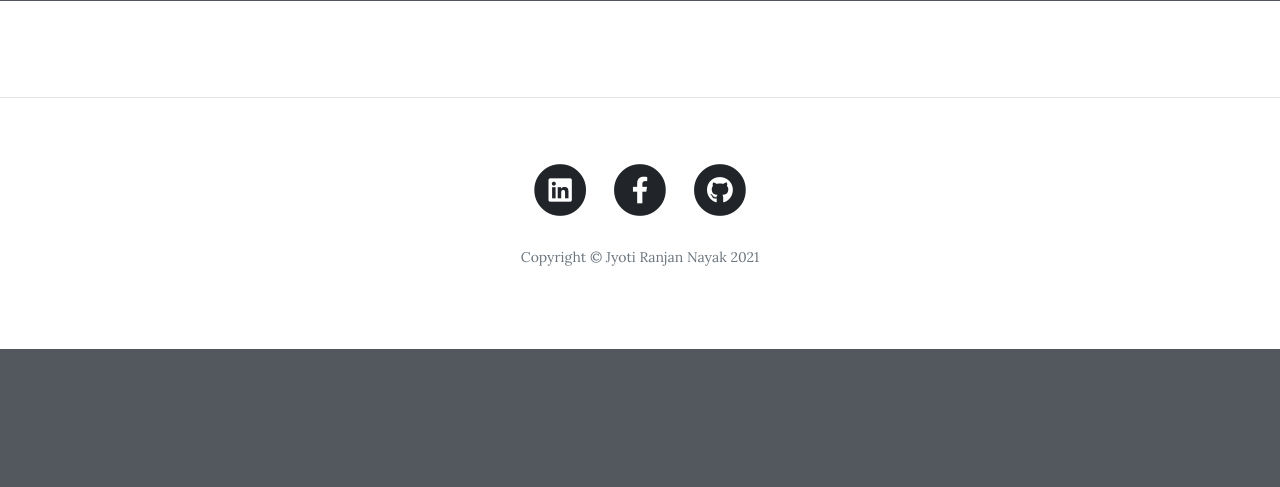
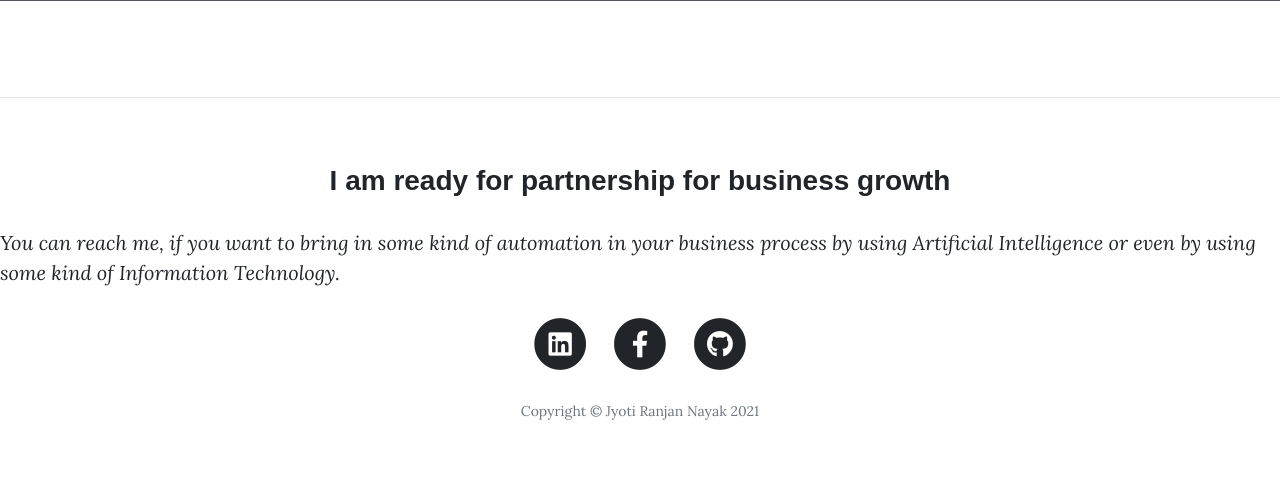
Before and after one commit to jyotinayak1976/mysite, a Django app: template blog/templates/blog/post/detail.html in a window 1280 px wide. Shown: the part 451-938 px from the top of the page. Before the commit the page ends 800 px from the top, so only its background shows below. Run offline with Django 3.2, Linux system fonts and the light colour scheme; the template is opened without the code that fills it, so the values that code supplies are empty; some libraries are stand-ins or nearby versions.

Commit message:
Update detail.html

```diff
--- a/blog/templates/blog/post/detail.html
+++ b/blog/templates/blog/post/detail.html
@@ -90,6 +90,10 @@
 
   <!-- Footer -->
   <footer>
+    <div class="contact-me">
+          <h3 style ="font-family: 'Montserrat', sans-serif; color:11999E;text-align: center;">I am ready for partnership for business growth</h3>
+          <p><em>You can reach me, if you want to bring in some kind of automation in your business process by using Artificial Intelligence or even by using some kind of Information Technology.</em></p>
+    </div>
     <div class="container">
       <div class="row">
         <div class="col-lg-8 col-md-10 mx-auto">
```
